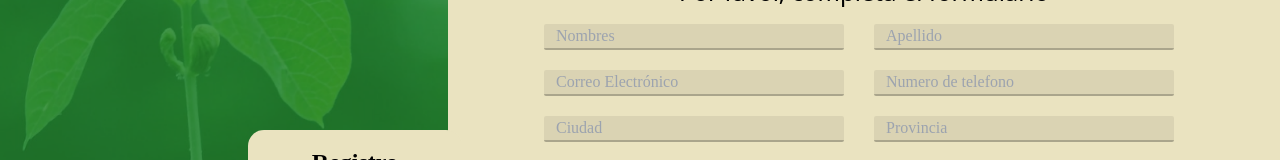
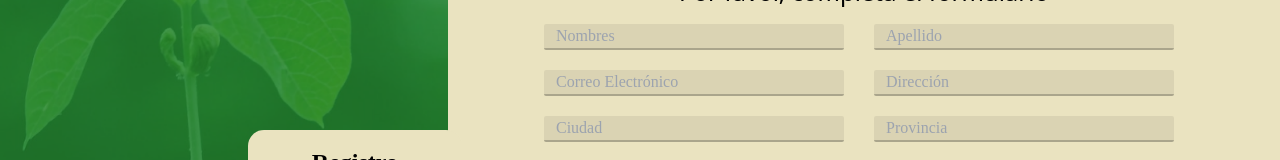
Before and after one commit to Mgll3/agro-plantation-app, a React (Vite) app: page /register in a window 1280 px wide. Shown: the part 268-428 px from the top of the page. Built offline with nearby package versions, Linux system fonts and the light colour scheme; a web font is replaced by a local one.

Commit message:
Login y Register styles

```diff
--- a/src/components/forms/Login.tsx
+++ b/src/components/forms/Login.tsx
@@ -24,7 +24,7 @@ export default function Login({ handleSubmit, loginState }: LoginProps) {
 					id="login"
 					encType="multipart/form-data"
 					onSubmit={handleSubmit}
-					className="w-[65vw] h-[100vh] border-solid text-center flex flex-col justify-around items-center bg-[#EAE3C0] p-4"
+					className="w-[65vw] h-[100vh] border-solid text-center flex flex-col justify-around items-center bg-[#EAE3C0] p-4 "
 				>
 
 					<div className="flex justify-center items-center gap-4 rounded-2xl text-2xl">
@@ -34,11 +34,11 @@ export default function Login({ handleSubmit, loginState }: LoginProps) {
 
 					<div className="flex flex-col justify-center items-center p-[1rem_0]">
 						<label htmlFor="loginEmail"><input type="email" id="loginEmail" name="userEmail" required placeholder="Correo Electrónico"
-							className="bg-[transparent] outline-none  border-b-[1px] border-b-[#00000038] mb-6 p-[0_12px] w-[250px]"
+							className="bg-[transparent] outline-none  border-b-[1px] border-b-[#00000038] mb-6 p-[0_12px] w-[250px] text-black"
 						></input></label>
 
 
-						<label htmlFor="loginPassword"><input type="password" id="loginPassword" name="userPassword" required placeholder="Contraseña" className="bg-[transparent] outline-none  border-b-[1px] border-b-[#00000038] p-[0_12px] w-[250px]"></input></label>
+						<label htmlFor="loginPassword"><input type="password" id="loginPassword" name="userPassword" required placeholder="Contraseña" className="bg-[transparent] outline-none  border-b-[1px] border-b-[#00000038] p-[0_12px] w-[250px] text-black"></input></label>
 
 					</div>
 
--- a/src/components/forms/Register.tsx
+++ b/src/components/forms/Register.tsx
@@ -113,7 +113,7 @@ export default function Register({ handleSubmit, registerState, errorText }: Reg
 
 
 												<div className="">
-													<label htmlFor="userAddressStreet"><Field type="text" id="userAddressStreet" name="userAddressStreet" placeholder="Numero de telefono" className="bg-[#00000011] outline-none  border-b-[2px] rounded-sm border-b-[#00000038] p-[0_12px] w-[300px]" /></label>
+													<label htmlFor="userAddressStreet"><Field type="text" id="userAddressStreet" name="userAddressStreet" placeholder="Dirección" className="bg-[#00000011] outline-none  border-b-[2px] rounded-sm border-b-[#00000038] p-[0_12px] w-[300px]" /></label>
 													<ErrorMessage name="userAddressStreet" >
 														{errorMsg => <p className=" text-xs text-red-700 mt-2">{errorMsg}</p>}
 													</ErrorMessage>
```
